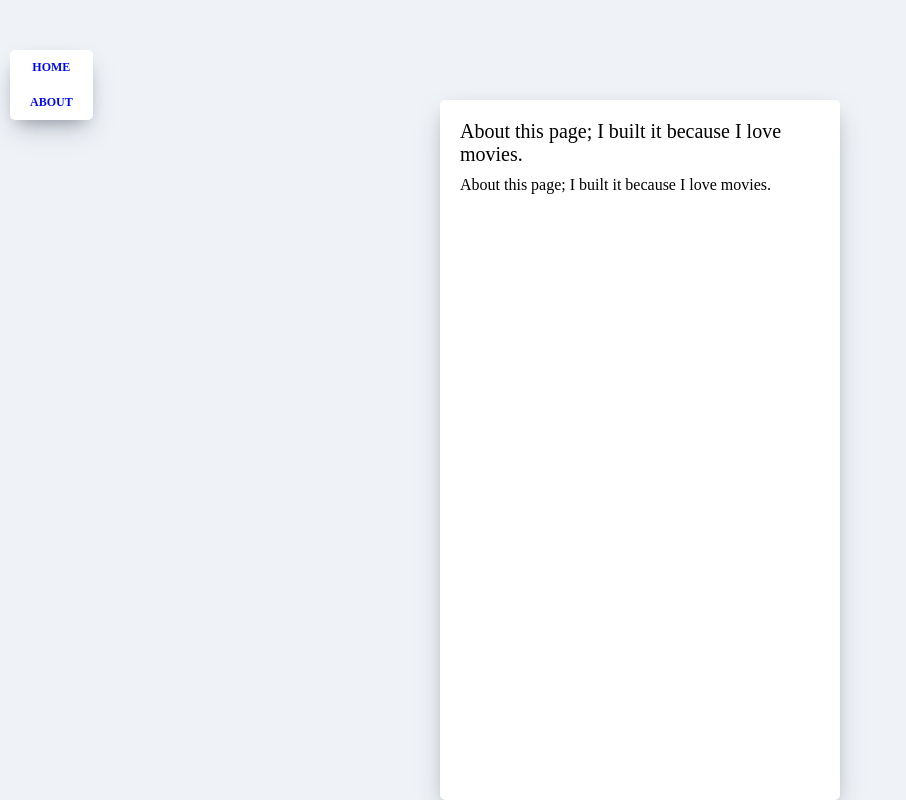
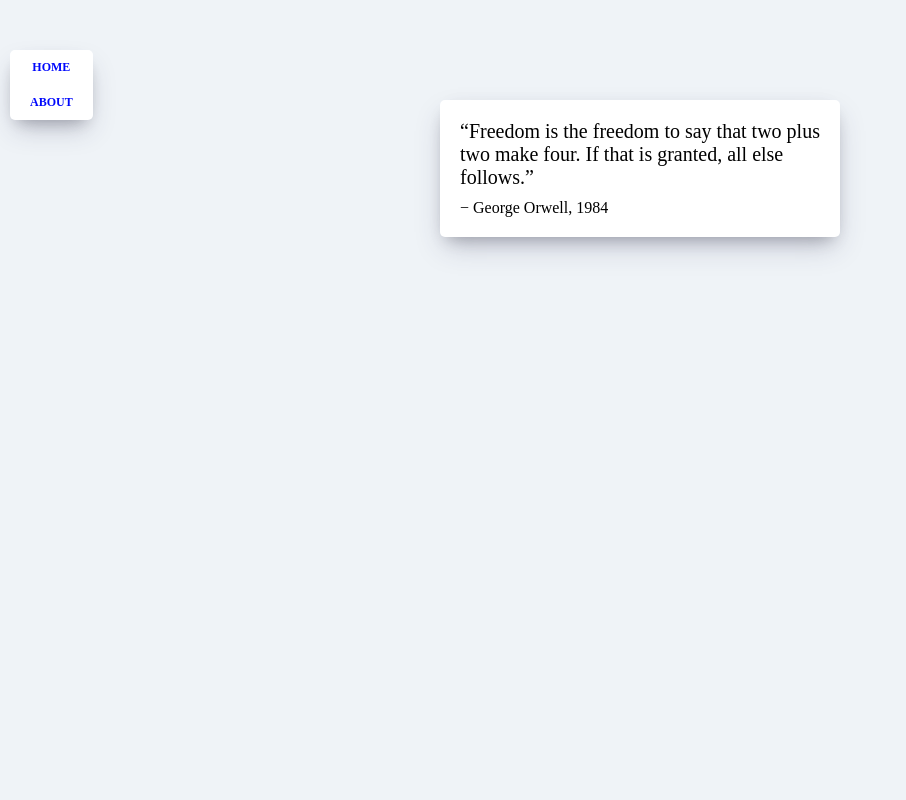
Before and after one commit to kimdoyeonn/movie_app, a React (Create React App) app: page /#/about in a window 1280 px wide. Shown: the whole page, without its empty margins (0-906 px from the left). Built offline with nearby package versions, Linux system fonts and the light colour scheme.

Commit message:
About 페이지 css 수정

```diff
--- a/src/routes/About.css
+++ b/src/routes/About.css
@@ -9,6 +9,7 @@
   width: 100%;
   max-width: 400px;
   font-weight: 300;
+  height: fit-content;
 }
 
 .about__container span:first-child {
--- a/src/routes/About.js
+++ b/src/routes/About.js
@@ -5,8 +5,11 @@ function About(props) {
   console.log(props);
   return (
     <div className="about__container">
-      <span>About this page; I built it because I love movies.</span>
-      <span>About this page; I built it because I love movies.</span>
+      <span>
+        “Freedom is the freedom to say that two plus two make four. If that is
+        granted, all else follows.”
+      </span>
+      <span>− George Orwell, 1984</span>
     </div>
   );
 }
```
